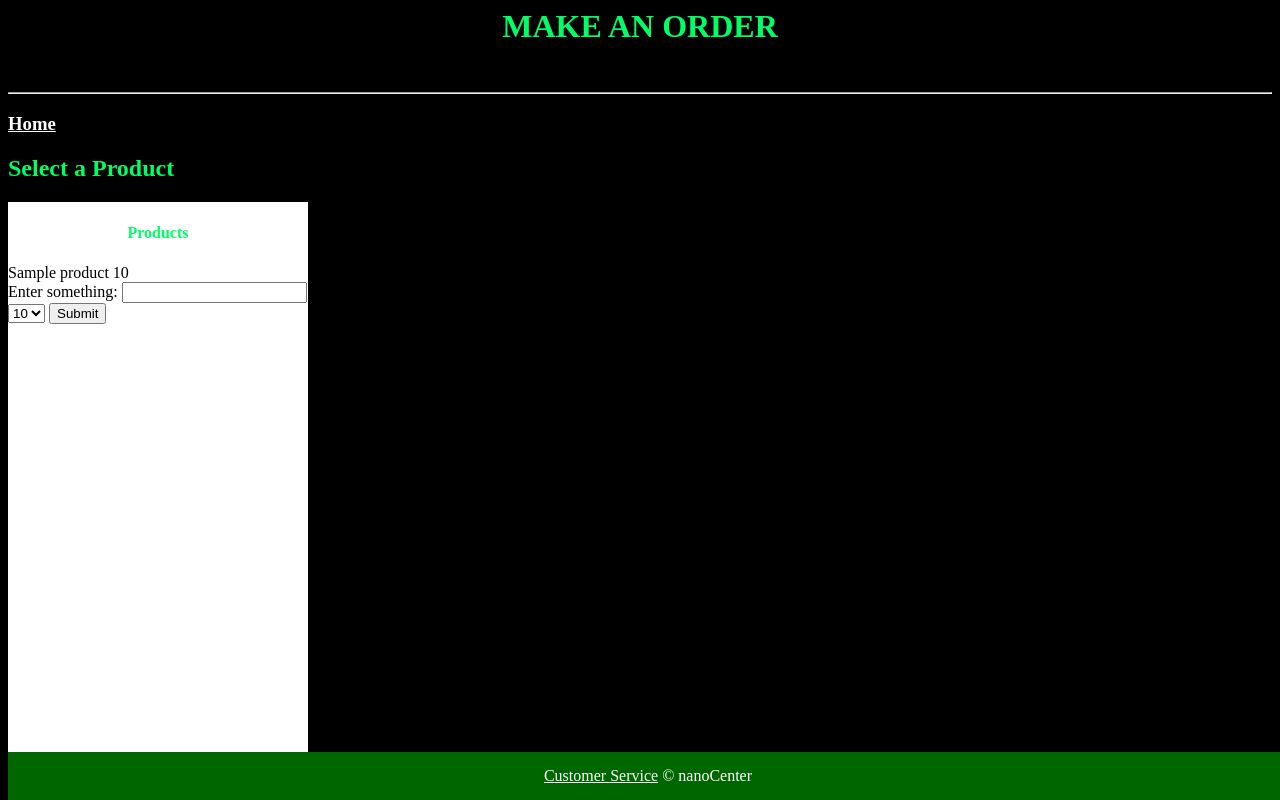
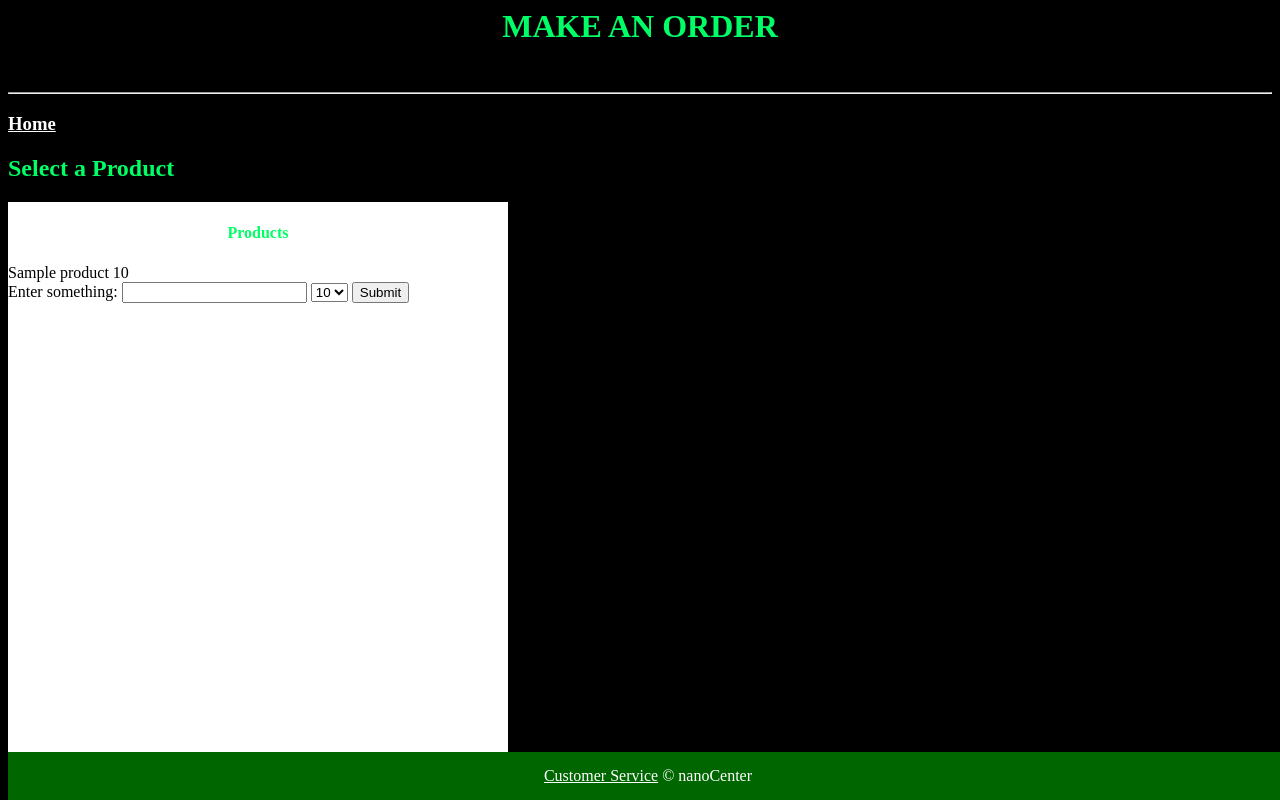
Before and after one commit to edgar-rosales95/nanocenter, a PHP site: page /Makeorder.php in a window 1280 px wide. Run offline with PHP 8.4, Linux system fonts and the light colour scheme; tables that the repository leaves empty or names only in its code hold one stand-in row (values such as "Sample post").

Commit message:
width change

```diff
--- a/Makeorder.php
+++ b/Makeorder.php
@@ -23,7 +23,7 @@
 		}
 		.sidenav {
 			height:70%;
-  			width: 300px;
+  			width: 500px;
   			position: left;
   			z-index: 1;
   			top: 20px;
```
